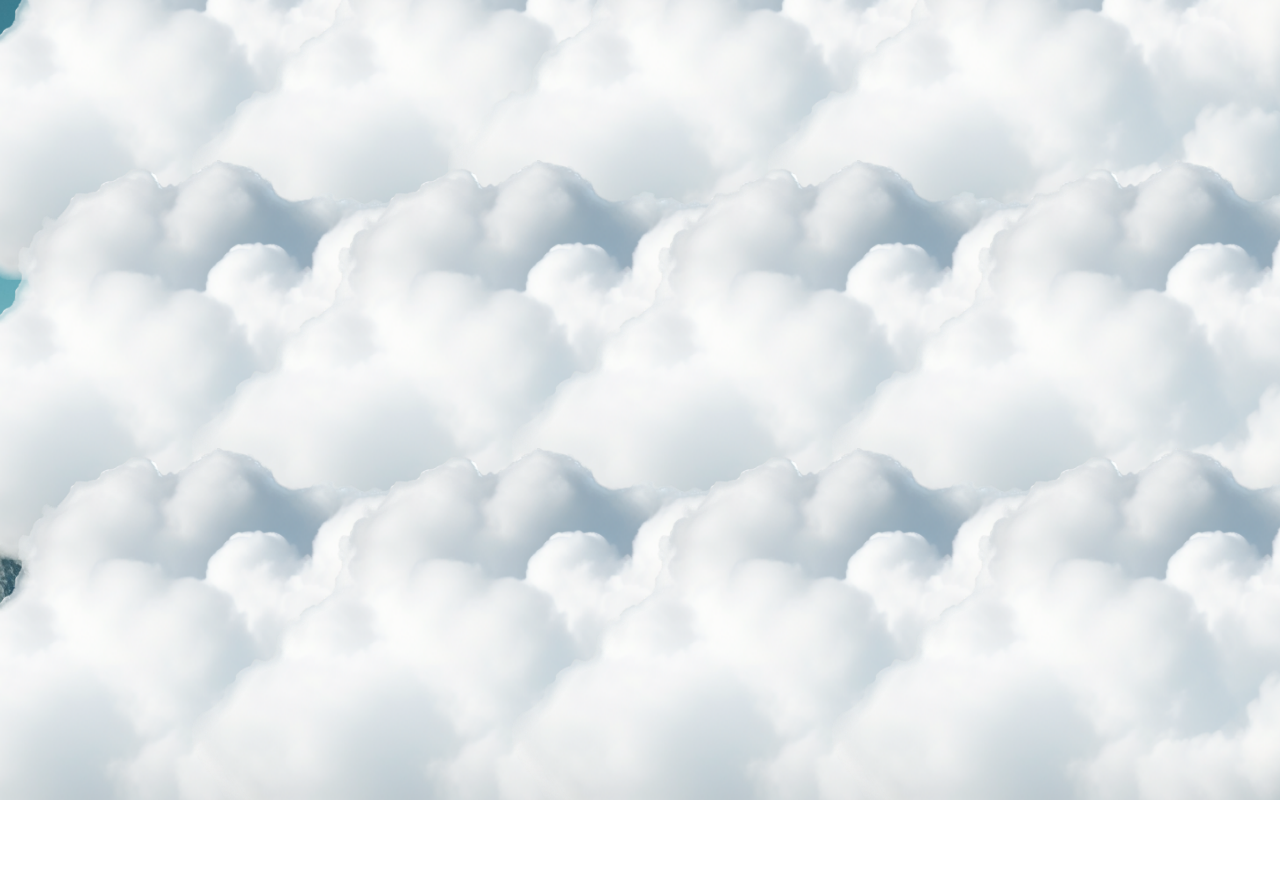
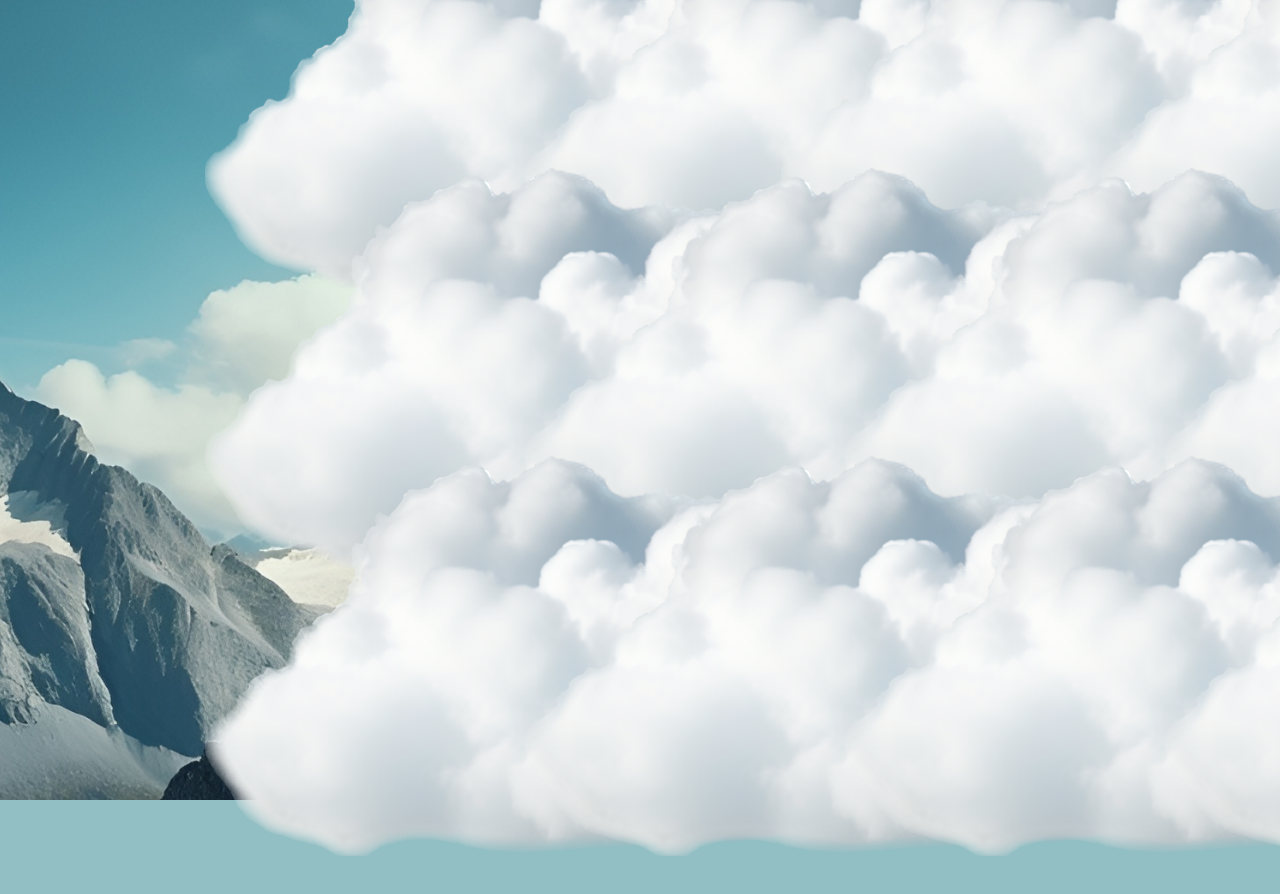
Before and after one commit to TomZhang11/Portfolio1, a React (Vite) app: page / in a window 1280 px wide. Shown: the top 894 px of the page. Built offline with nearby package versions, Linux system fonts and the light colour scheme.

Commit message:
describe text and clouds pos wrt center

```diff
--- a/src/App.jsx
+++ b/src/App.jsx
@@ -5,12 +5,12 @@
 
 gsap.registerPlugin(ScrollTrigger)
 
-// on different devices
+// on different devices font wont display, clodus move
 // cloud overflow hidden
 
 function App() {
   return (
-    <div className='h-[5000px]'>
+    <div className='h-[5000px] bg-[#92bfc4]'>
       <Hero />
 
       <div className='h-screen'></div>
--- a/src/Hero.css
+++ b/src/Hero.css
@@ -2,3 +2,7 @@
   will-change: transform;
   backface-visibility: hidden;
 }
+
+.cloud, .hello-text {
+  transform: translate(-50%, -50%);
+}
--- a/src/Hero.jsx
+++ b/src/Hero.jsx
@@ -5,18 +5,18 @@
 
 function Hero() {
   const cloudPositions = [
-    { top: "-15vh", left: "-10vw" },
-    { top: "-15vh", left: "15vw" },
-    { top: "-15vh", left: "35vw" },
-    { top: "-15vh", left: "60vw" },
-    { top: "20vh", left: "-10vw" },
-    { top: "20vh", left: "15vw" },
-    { top: "20vh", left: "40vw" },
-    { top: "20vh", left: "65vw" },
-    { top: "56vh", left: "-10vw" },
-    { top: "56vh", left: "15vw" },
-    { top: "56vh", left: "40vw" },
-    { top: "56vh", left: "65vw" },
+    { top: "11vh", left: "16vw" },
+    { top: "11vh", left: "41vw" },
+    { top: "11vh", left: "61vw" },
+    { top: "11vh", left: "86vw" },
+    { top: "46vh", left: "16vw" },
+    { top: "46vh", left: "41vw" },
+    { top: "46vh", left: "66vw" },
+    { top: "46vh", left: "91vw" },
+    { top: "82vh", left: "16vw" },
+    { top: "82vh", left: "41vw" },
+    { top: "82vh", left: "66vw" },
+    { top: "82vh", left: "91vw" },
   ]
 
   useGSAP(() => {
@@ -93,11 +93,11 @@
         </div>
 
         {/* hello text */}
-        <h1 className='font-hyhero text-9xl text-red-500 hello-text absolute z-10 top-[26vh] left-[15vw]' style={{ textShadow: '5px -5px 3px white' }}>Hi There</h1>
-        <h1 className='font-hyhero text-9xl text-red-500 hello-text absolute z-10 top-[46vh] left-[33vw]' style={{ textShadow: '5px -5px 3px white' }}>This is Tom</h1>
+        <h1 className='font-hyhero text-9xl text-red-500 hello-text absolute z-10 top-[35vh] left-[31vw]' style={{ textShadow: '5px -5px 3px white' }}>Hi There</h1>
+        <h1 className='font-hyhero text-9xl text-red-500 hello-text absolute z-10 top-[55vh] left-[55vw] whitespace-nowrap' style={{ textShadow: '5px -5px 3px white' }}>This is Tom</h1>
 
         {/* clouds */}
-        <div className='h-screen w-screen overflow-hidden absolute z-30'>
+        <div className='h-screen w-screen absolute z-30'>
           {cloudPositions.map((position, index) => (
             <Cloud key={index} id={`cloud${index+1}`} top={position.top} left={position.left} />
           ))}
```
